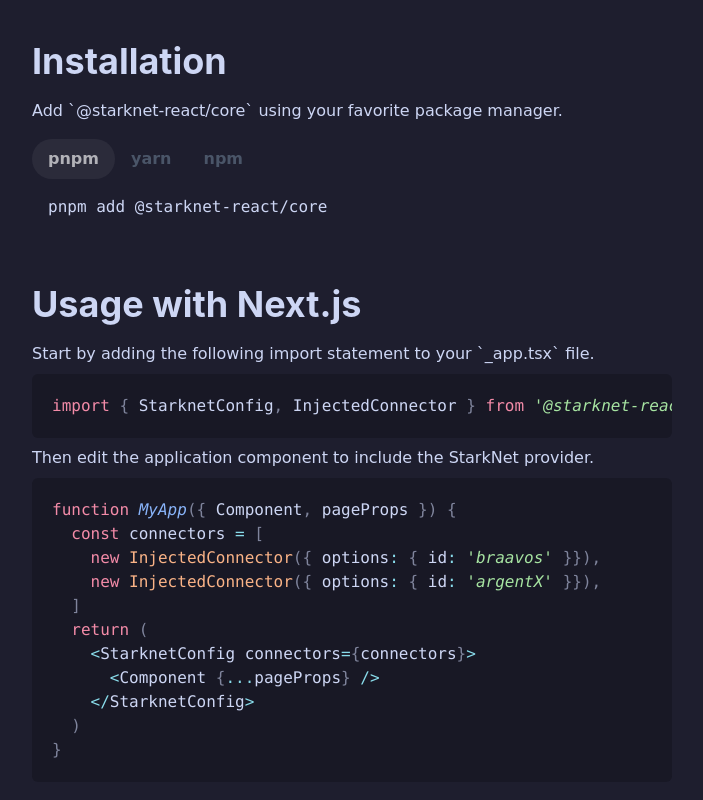
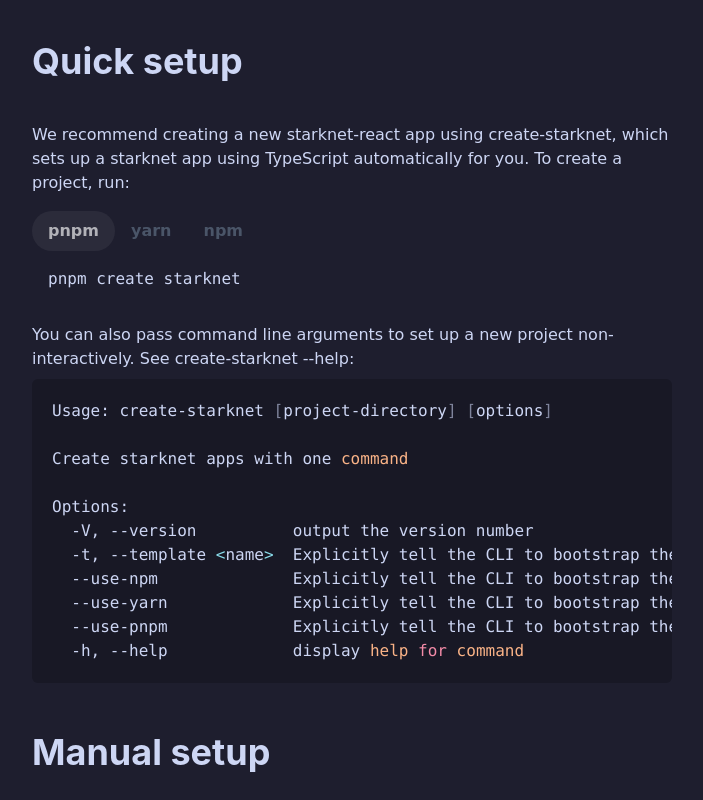
Before and after one commit to apibara/starknet-react, a Next.js app in the folder website/: page /starknet-react/get-started in a window 1280 px wide. Shown: the part 240-1040 px from the top of the page, without its empty margins (288-991 px from the left). Built offline with nearby package versions, Linux system fonts and the light colour scheme.

Commit message:
docs: updated get started page to suggest create-starknet

```diff
--- a/website/pages/get-started.tsx
+++ b/website/pages/get-started.tsx
@@ -4,6 +4,22 @@
 import { Layout } from '../components/Layout'
 import { Markdown } from '../components/Markdown'
 import { Section, SectionHeading } from '../components/Section'
+
+const CREATE_STARKNET_HELP = `
+  \`\`\`bash
+  Usage: create-starknet [project-directory] [options]
+
+  Create starknet apps with one command
+
+  Options:
+    -V, --version          output the version number
+    -t, --template <name>  Explicitly tell the CLI to bootstrap the app using the specified template (choices: "next", "vite")
+    --use-npm              Explicitly tell the CLI to bootstrap the app using npm
+    --use-yarn             Explicitly tell the CLI to bootstrap the app using yarn
+    --use-pnpm             Explicitly tell the CLI to bootstrap the app using pnpm
+    -h, --help             display help for command
+  \`\`\`
+`
 
 const PROVIDER_IMPORT = `
 \`\`\`ts
@@ -40,7 +56,40 @@
           Start building StarkNet applications in less than a minute.
         </Heading>
         <Section>
-          <SectionHeading>Installation</SectionHeading>
+          <SectionHeading>Quick setup</SectionHeading>
+          <Text mt="10">
+            We recommend creating a new starknet-react app using create-starknet, which sets up a
+            starknet app using TypeScript automatically for you. To create a project, run:
+          </Text>
+          <Tabs colorScheme="whiteAlpha" variant="soft-rounded" mt="4">
+            <TabList>
+              <Tab>pnpm</Tab>
+              <Tab>yarn</Tab>
+              <Tab>npm</Tab>
+            </TabList>
+            <TabPanels>
+              <TabPanel>
+                <Markdown>`pnpm create starknet`</Markdown>
+              </TabPanel>
+              <TabPanel>
+                <Markdown>`yarn create starknet`</Markdown>
+              </TabPanel>
+              <TabPanel>
+                <Markdown>`npx create-starknet`</Markdown>
+              </TabPanel>
+            </TabPanels>
+          </Tabs>
+          <Text mt="4">
+            You can also pass command line arguments to set up a new project non-interactively. See
+            create-starknet --help:
+          </Text>
+          <Markdown>{CREATE_STARKNET_HELP}</Markdown>
+        </Section>
+        <Section>
+          <SectionHeading>Manual setup</SectionHeading>
+          <Heading size="lg" mb="4" mt="10">
+            Installation
+          </Heading>
           <Text>Add `@starknet-react/core` using your favorite package manager.</Text>
           <Tabs colorScheme="whiteAlpha" variant="soft-rounded" mt="4">
             <TabList>
@@ -60,9 +109,9 @@
               </TabPanel>
             </TabPanels>
           </Tabs>
-        </Section>
-        <Section>
-          <SectionHeading>Usage with Next.js</SectionHeading>
+          <Heading size="lg" mb="4" mt="10">
+            Usage with Next.js
+          </Heading>
           <Text>Start by adding the following import statement to your `_app.tsx` file.</Text>
           <Markdown>{PROVIDER_IMPORT}</Markdown>
           <Text>Then edit the application component to include the StarkNet provider.</Text>
```
